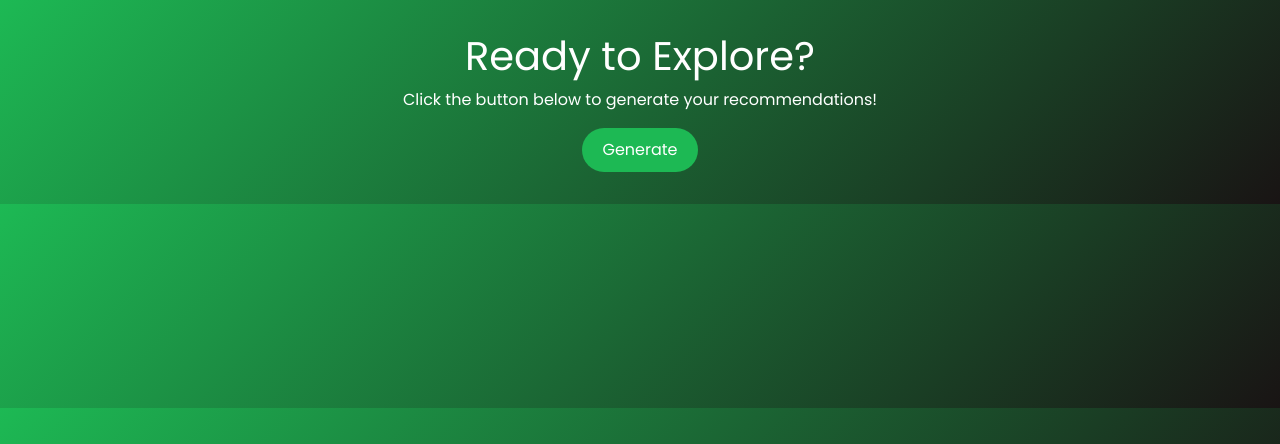
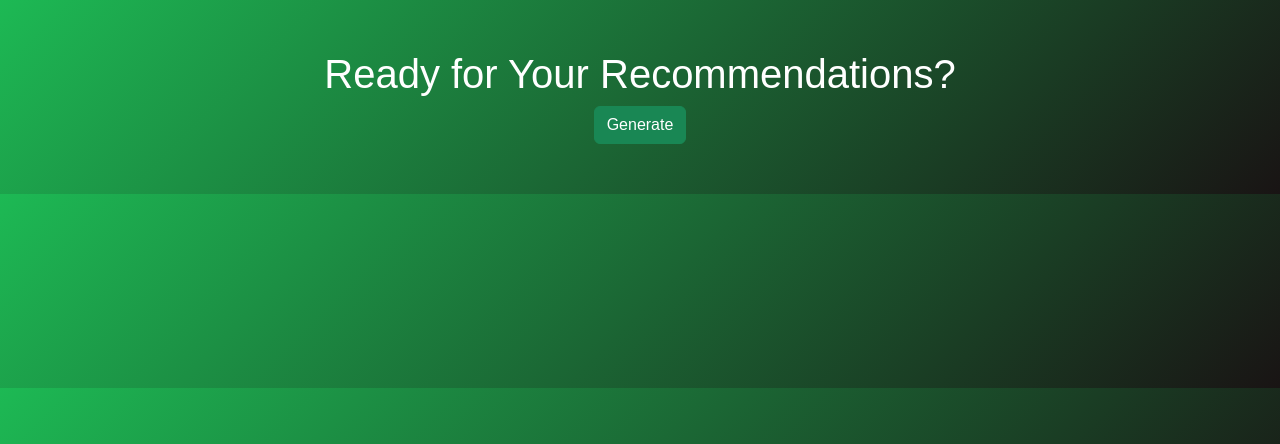
Before and after one commit to prabhatravib/sspotify_recommender_new, a Flask app: template templates/recommend_button.html in a window 1280 px wide. Shown: the top 444 px of the page. Run offline with Flask 2, Linux system fonts and the light colour scheme; the template is opened without the code that fills it, so the values that code supplies are empty.

Commit message:
Update recommend_button.html

```diff
--- a/templates/recommend_button.html
+++ b/templates/recommend_button.html
@@ -5,39 +5,22 @@
     <meta name="viewport" content="width=device-width, initial-scale=1.0">
     <title>Generate Recommendations</title>
     <link href="https://cdn.jsdelivr.net/npm/bootstrap@5.3.0-alpha1/dist/css/bootstrap.min.css" rel="stylesheet">
-    <link href="https://fonts.googleapis.com/css2?family=Poppins:wght@400;600&display=swap" rel="stylesheet">
+    <!-- Favicon -->
+    <link rel="icon" type="image/png" href="{{ url_for('static', filename='thumbnail.png') }}">
     <style>
         body {
-            font-family: 'Poppins', sans-serif;
+            font-family: Arial, sans-serif;
             background: linear-gradient(135deg, #1DB954, #191414);
-            color: #fff;
-        }
-        .main-container {
-            margin: 0 auto;
-            max-width: 600px;
+            color: white;
             text-align: center;
-            padding: 2rem;
-        }
-        .btn-custom {
-            background-color: #1DB954;
-            border: none;
-            padding: 10px 20px;
-            border-radius: 30px;
-            color: #fff;
-            transition: all 0.3s ease;
-        }
-        .btn-custom:hover {
-            background-color: #14833B;
+            padding: 50px;
         }
     </style>
 </head>
 <body>
-    <div class="main-container">
-        <h1>Ready to Explore?</h1>
-        <p>Click the button below to generate your recommendations!</p>
-        <form action="/generate" method="POST">
-            <button type="submit" class="btn btn-custom">Generate</button>
-        </form>
-    </div>
+    <h1>Ready for Your Recommendations?</h1>
+    <form action="/get_recommendation" method="POST">
+        <button type="submit" class="btn btn-success">Generate</button>
+    </form>
 </body>
 </html>
```
